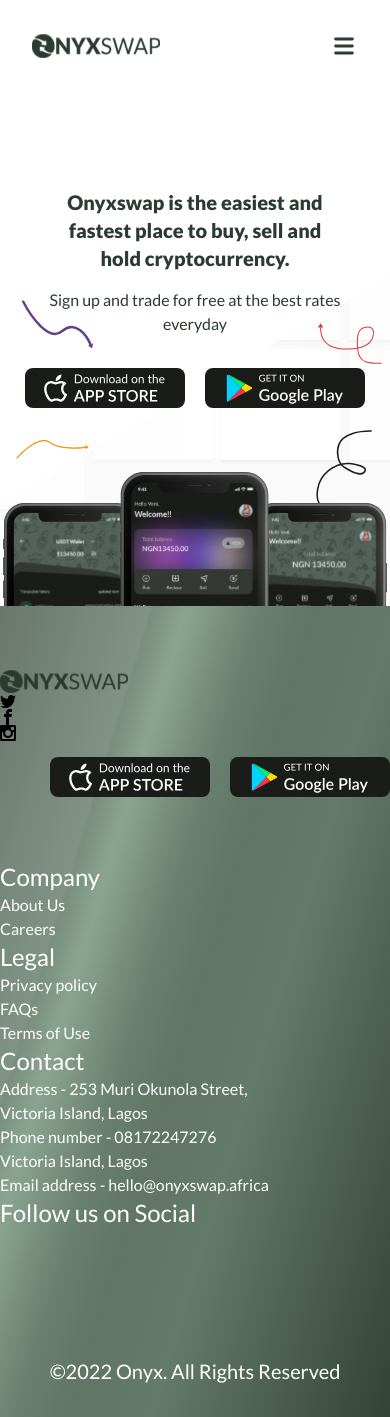
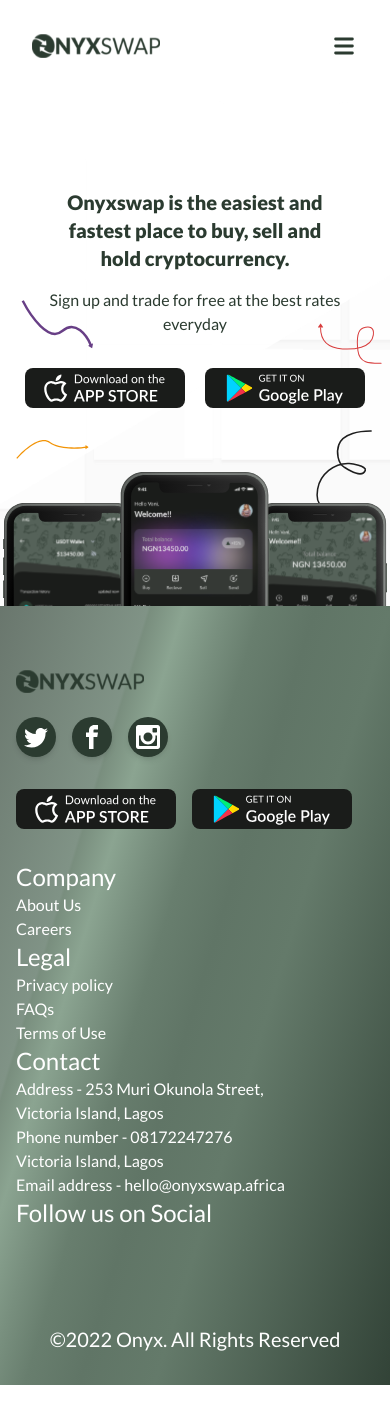
Before and after one commit to focus110/onyx, a React (Create React App) app: page / in a window 390 px wide. After the commit the page ends 1385 px from the top, so only its background shows below. Built offline with nearby package versions, Linux system fonts and the light colour scheme.

Commit message:
added reacticons facebook, twitter & instagram

```diff
--- a/src/components/Footer.jsx
+++ b/src/components/Footer.jsx
@@ -11,23 +11,34 @@
 
 const Footer = () => {
   return (
-    <div className="pt-16 footer-grd">
+    <div className="pt-16 footer-grd px-4">
       <div className="container flex flex-col">
         <Link to="/" className="order-1">
           <Logo />
         </Link>
-        <div className="block sm:hidden order-2">
-          <Link to="#" className="">
-            <ImTwitter />
+
+        <div className="flex space-x-4 py-4 pt-6 sm:hidden order-2">
+          <Link
+            to="#"
+            className="bg-primary shadow-md p-2 rounded-full text-white"
+          >
+            <ImTwitter className="w-6 h-6" />
           </Link>
-          <Link to="#" className="">
-            <ImFacebook />
+          <Link
+            to="#"
+            className="bg-primary shadow-md p-2 rounded-full text-white"
+          >
+            <ImFacebook className="w-6 h-6" />
           </Link>
-          <Link to="#" className="">
-            <ImInstagram />
+          <Link
+            to="#"
+            className="bg-primary shadow-md p-2 rounded-full text-white"
+          >
+            <ImInstagram className="w-6 h-6" />
           </Link>
         </div>
-        <div className="order-4 sm:order-2 flex flex-col sm:flex-row justify-between items-start py-16 text-white">
+
+        <div className="order-4 sm:order-2 flex flex-col sm:flex-row justify-between items-start py-8 sm:py-16 text-white">
           <div className="">
             <h4 className="text-2xl">Company</h4>
             <ul>
@@ -57,7 +68,8 @@
             <h4 className="text-2xl">Follow us on Social</h4>
           </div>
         </div>
-        <div className="order-3 sm:order-3 flex items-center justify-end space-x-5 pt-4">
+
+        <div className="order-3 sm:order-3 flex items-center sm:justify-end space-x-4 md:space-x-5 pt-4">
           <Link to="#">
             <img className="w-40 md:w-44" src={appleBtn} alt="appleBtn" />
           </Link>
@@ -65,6 +77,7 @@
             <img className="w-40 md:w-44" src={androidBtn} alt="androidBtn" />
           </Link>
         </div>
+
         <p className="order-5 text-white text-center text-xl pt-16 pb-8">
           ©2022 Onyx. All Rights Reserved
         </p>
```
